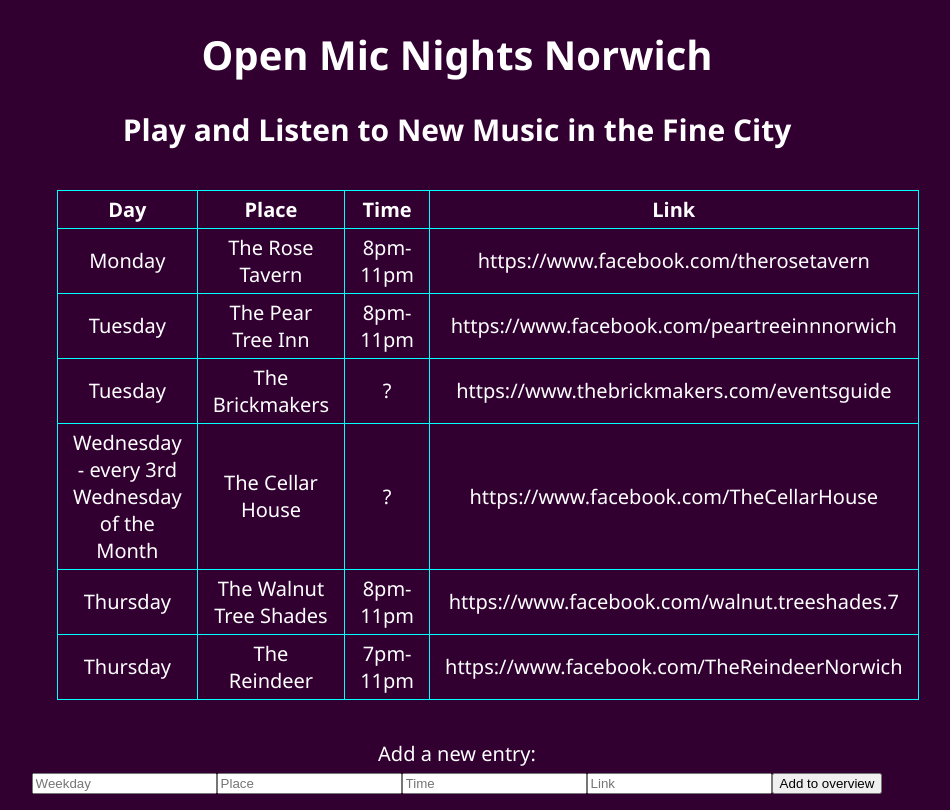
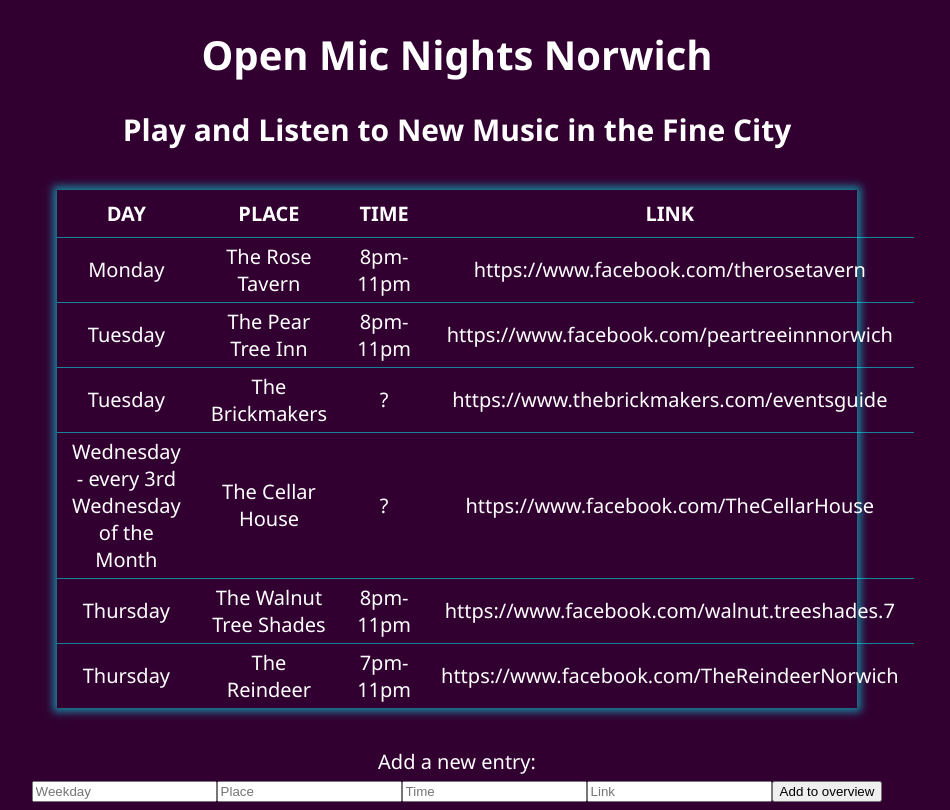
Before and after one commit to jonas-diete/norwich-open-mics, a React (Create React App) app: page / in a window 1280 px wide. Shown: the whole page, without its empty margins (183-1133 px from the left). Built offline with nearby package versions, Linux system fonts and the light colour scheme.

Commit message:
improved table styles

```diff
--- a/src/App.css
+++ b/src/App.css
@@ -11,9 +11,15 @@
   display: block;
   margin: 40px auto;
   border-collapse: collapse;
+  box-shadow: 0 0 8px 4px rgb(0, 255, 255, 0.5);
 }
 
-td, th {
-  border: 1px solid cyan;
+th {
+  padding: 10px 15px;
+  text-transform: uppercase;
+}
+
+td {
+  border-top: 1px solid rgb(0, 255, 255, 0.5);
   padding: 5px 15px;
 }
```
